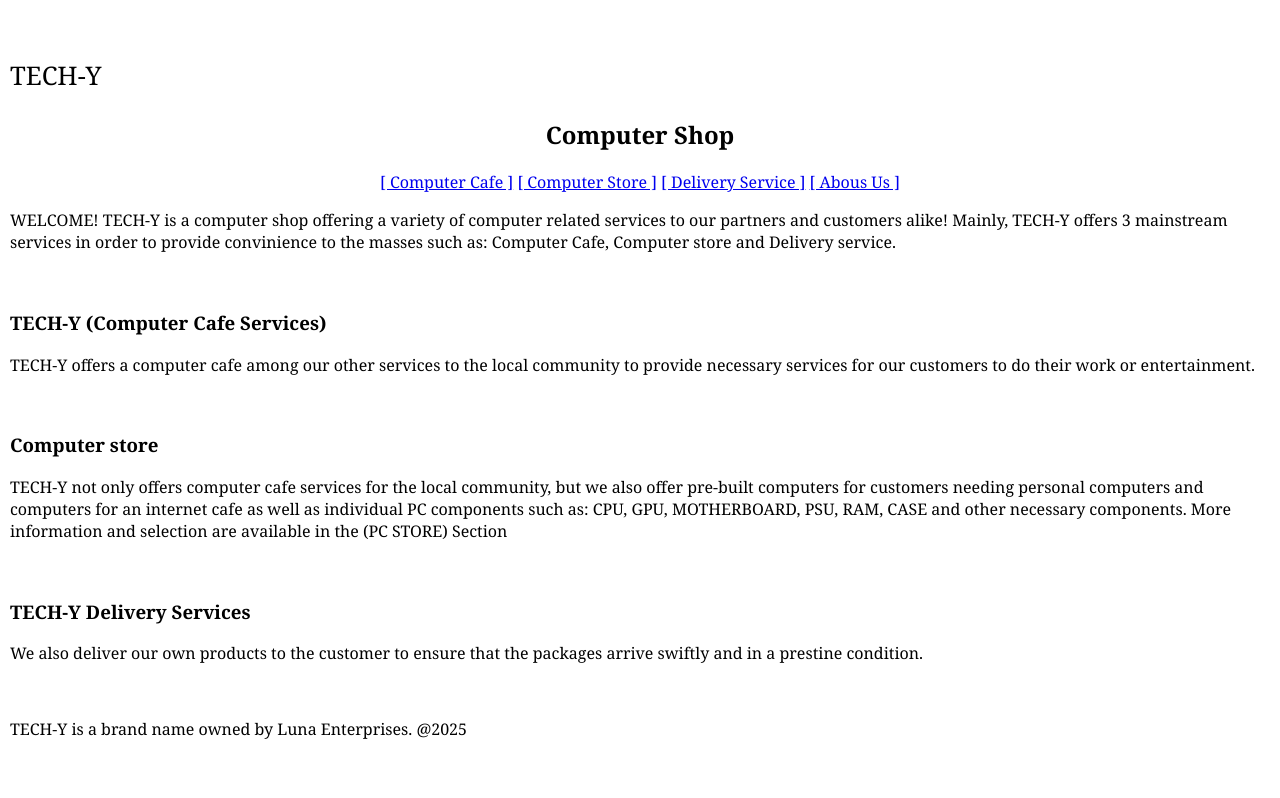
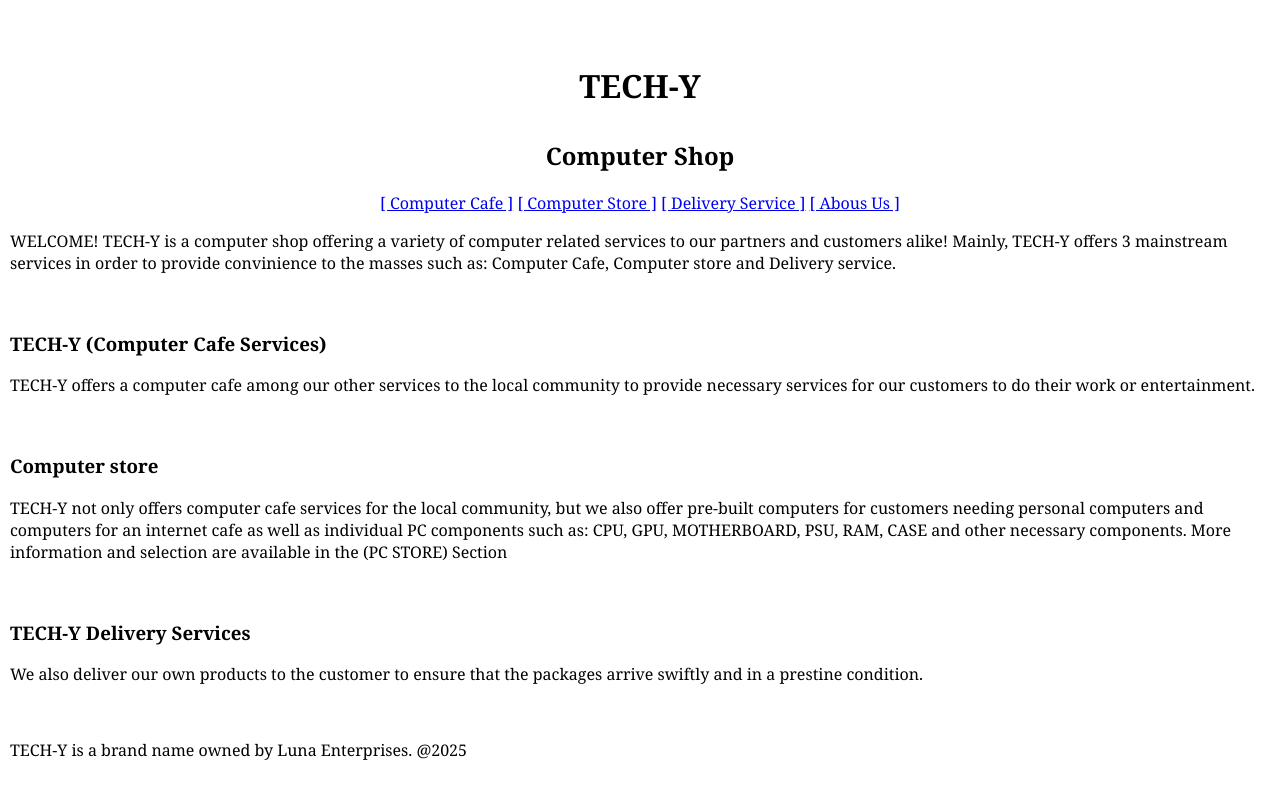
Before and after one commit to Learner-0814/TECH-Y, a plain HTML site: page index.html in a window 1280 px wide. Drawn offline with Linux system fonts and the light colour scheme.

Commit message:
Update index.html

```diff
--- a/index.html
+++ b/index.html
@@ -8,7 +8,7 @@
  </head>
 
 <body>
-  <p style="font-size: 160%;">TECH-Y</p>
+  <p style="text-align: center; font-size: 200%;"><b>TECH-Y</b></p>
   <h2 style="text-align: center;">Computer Shop</h2>
  <p style="text-align: center;"><a href="pages/page1.html" target="_blank">[ Computer Cafe ]</a>
  <a href="pages/page2.html" target="_blank">[ Computer Store ]</a>
```
